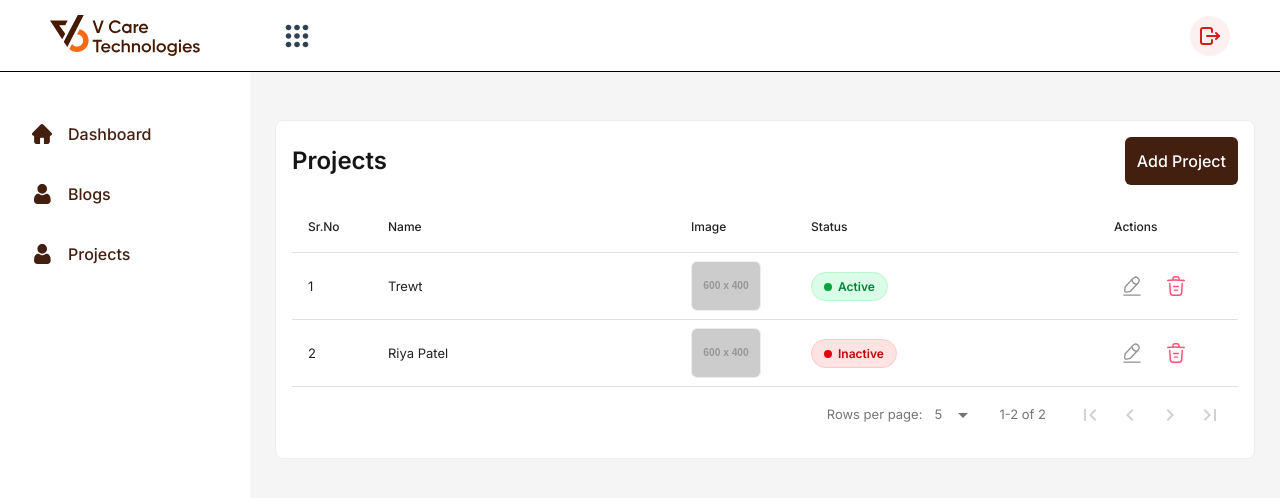
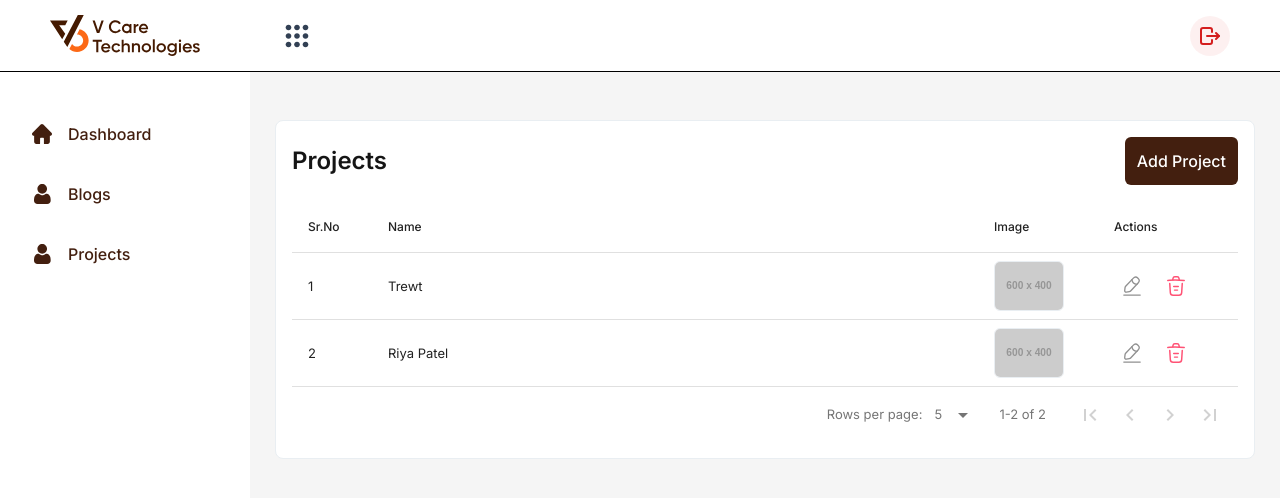
Before and after one commit to viralrakholiyatech/vcare-admin, a React (Vite) app: page /admin/projects in a window 1280 px wide. Shown: the top 498 px of the page. Built offline with nearby package versions, Linux system fonts and the light colour scheme; sample sign-in values are in the browser's storage.

Commit message:
Fix CORS by proxying /api requests in vercel.json and vite.config.js

```diff
--- a/src/pages/blogs/AddBlog.jsx
+++ b/src/pages/blogs/AddBlog.jsx
@@ -23,7 +23,6 @@ const AddBlog = () => {
         formState: { errors },
     } = useForm({
         defaultValues: {
-            status: "active",
             date: new Date().toISOString().split("T")[0],
         },
     });
@@ -37,7 +36,6 @@ const AddBlog = () => {
             longDescription: "",
             metaTitle: "",
             metaDescription: "",
-            status: "active",
             image: null,
         });
 
@@ -374,7 +372,7 @@ const AddBlog = () => {
 
 
                         {/* ================= META TITLE ================= */}
-                        <div className="col-span-12 lg:col-span-8">
+                        <div className="col-span-12">
 
                             <div className="input_box pb-3">
 
@@ -388,41 +386,6 @@ const AddBlog = () => {
                                     className="w-full py-2.5 px-3 text-[14px] border border-[#E6EAEF] rounded-md outline-none focus:border-[#431f0f]"
                                     {...register("metaTitle")}
                                 />
-
-                            </div>
-
-                        </div>
-
-
-                        {/* ================= STATUS ================= */}
-                        <div className="col-span-12 lg:col-span-4">
-
-                            <div className="input_box pb-3 relative">
-
-                                <p className="mb-1 text-[14px] text-[#151515]">
-                                    Status
-                                </p>
-
-                                <select
-                                    className="w-full py-2.5 px-3 text-[14px] border border-[#E6EAEF] rounded-md outline-none focus:border-[#431f0f] bg-white"
-                                    {...register("status", {
-                                        required: "Select status",
-                                    })}
-                                >
-                                    <option value="active">
-                                        Active
-                                    </option>
-
-                                    <option value="inactive">
-                                        Inactive
-                                    </option>
-                                </select>
-
-                                {errors.status && (
-                                    <p className="absolute bottom-[-7px] text-[12px] text-[#dc3545]">
-                                        {errors.status.message}
-                                    </p>
-                                )}
 
                             </div>
 
--- a/src/pages/blogs/Blogs.jsx
+++ b/src/pages/blogs/Blogs.jsx
@@ -39,7 +39,6 @@ const Blogs = () => {
                 ? item.image
                 : `https://www.vcaretechnologies.net/public/frontend/images/blog/${item.image}`
               : 'https://dummyimage.com/600x400/000/fff',
-            status: item.status || 'active',
           }))
         );
       }
@@ -53,17 +52,6 @@ const Blogs = () => {
   useEffect(() => {
     fetchBlogs();
   }, []);
-
-  // Update Status
-  const updateStatus = (id, newStatus) => {
-    setData(prev =>
-      prev.map(row =>
-        row.id === id
-          ? { ...row, status: newStatus }
-          : row
-      )
-    );
-  };
 
   // Delete Blog
   const handleDelete = async (id) => {
@@ -153,29 +141,6 @@ const Blogs = () => {
       width: '130px',
     },
     {
-      name: 'Status',
-      cell: row => (
-        <button
-          type="button"
-          className={`px-3 py-1.5 rounded-full text-[12px] font-semibold capitalize transition-all duration-200 ${row.status === 'active'
-            ? 'bg-green-100 text-green-700 border border-green-200 hover:bg-green-200'
-            : 'bg-red-100 text-red-700 border border-red-200 hover:bg-red-200'
-            }`}
-        >
-          <span
-            className={`inline-block w-2 h-2 rounded-full mr-1.5 ${row.status === 'active'
-              ? 'bg-green-600'
-              : 'bg-red-600'
-              }`}
-          ></span>
-          {row.status}
-        </button>
-      ),
-      sortable: true,
-      sortFunction: (rowA, rowB) =>
-        rowA.status.localeCompare(rowB.status),
-    },
-    {
       name: 'Actions',
       cell: row => (
         <div className="flex items-center gap-2">
--- a/src/pages/blogs/EditBlog.jsx
+++ b/src/pages/blogs/EditBlog.jsx
@@ -32,7 +32,6 @@ const EditBlog = () => {
             longDescription: "",
             metaTitle: "",
             metaDescription: "",
-            status: "active",
             image: null,
         },
     });
@@ -120,7 +119,6 @@ const EditBlog = () => {
                     longDescription: blog.long_description || blog.longDescription || "",
                     metaTitle: blog.meta_title || blog.metaTitle || "",
                     metaDescription: blog.meta_description || blog.metaDescription || "",
-                    status: blog.status || "active",
                     image: null,
                 });
 
@@ -385,7 +383,7 @@ const EditBlog = () => {
 
                         {/* ================= DATE ================= */}
 
-                        <div className="col-span-12 lg:col-span-4">
+                        <div className="col-span-12 lg:col-span-6">
 
                             <div className="input_box pb-3 relative">
 
@@ -415,7 +413,7 @@ const EditBlog = () => {
 
                         {/* ================= USER ================= */}
 
-                        <div className="col-span-12 lg:col-span-4">
+                        <div className="col-span-12 lg:col-span-6">
 
                             <div className="input_box pb-3 relative">
 
@@ -438,34 +436,6 @@ const EditBlog = () => {
                                         {errors.user.message}
                                     </p>
                                 )}
-
-                            </div>
-
-                        </div>
-
-
-                        {/* ================= STATUS ================= */}
-
-                        <div className="col-span-12 lg:col-span-4">
-
-                            <div className="input_box pb-3 relative">
-
-                                <p className="mb-1 text-[14px] text-[#151515]">
-                                    Status
-                                </p>
-
-                                <select
-                                    className="w-full py-2.5 px-3 text-[14px] border border-[#E6EAEF] rounded-md outline-none focus:border-[#431f0f] bg-white"
-                                    {...register("status")}
-                                >
-                                    <option value="active">
-                                        Active
-                                    </option>
-
-                                    <option value="inactive">
-                                        Inactive
-                                    </option>
-                                </select>
 
                             </div>
 
--- a/src/pages/projects/AddProject.jsx
+++ b/src/pages/projects/AddProject.jsx
@@ -24,7 +24,7 @@ const AddProject = () => {
         formState: { errors },
     } = useForm({
         defaultValues: {
-            status: "active",
+            projectName: "",
         },
     });
 
@@ -47,7 +47,6 @@ const AddProject = () => {
             metaTitle: "",
             metaDescription: "",
             slug: "",
-            status: "active",
         });
 
         setThumbnailPreview(null);
@@ -628,7 +627,7 @@ const AddProject = () => {
 
 
                         {/* ================= META TITLE ================= */}
-                        <div className="col-span-12 lg:col-span-4">
+                        <div className="col-span-12 lg:col-span-6">
 
                             <div className="input_box pb-3">
 
@@ -648,29 +647,8 @@ const AddProject = () => {
                         </div>
 
 
-                        {/* ================= META DESCRIPTION ================= */}
-                        <div className="col-span-12 lg:col-span-4">
-
-                            <div className="input_box pb-3">
-
-                                <p className="mb-1 text-[14px] text-[#151515]">
-                                    Meta Description
-                                </p>
-
-                                <textarea
-                                    rows={3}
-                                    placeholder="Meta Description"
-                                    className="w-full py-2.5 px-3 text-[14px] border border-[#E6EAEF] rounded-md outline-none focus:border-[#431f0f] resize-none"
-                                    {...register("metaDescription")}
-                                />
-
-                            </div>
-
-                        </div>
-
-
                         {/* ================= SLUG ================= */}
-                        <div className="col-span-12 lg:col-span-4">
+                        <div className="col-span-12 lg:col-span-6">
 
                             <div className="input_box pb-3">
 
@@ -690,35 +668,21 @@ const AddProject = () => {
                         </div>
 
 
-                        {/* ================= STATUS ================= */}
-                        <div className="col-span-12 lg:col-span-4">
+                        {/* ================= META DESCRIPTION ================= */}
+                        <div className="col-span-12">
 
-                            <div className="input_box pb-3 relative">
+                            <div className="input_box pb-3">
 
                                 <p className="mb-1 text-[14px] text-[#151515]">
-                                    Status
+                                    Meta Description
                                 </p>
 
-                                <select
-                                    className="w-full py-2.5 px-3 text-[14px] border border-[#E6EAEF] rounded-md outline-none focus:border-[#431f0f] bg-white"
-                                    {...register("status", {
-                                        required: "Select status",
-                                    })}
-                                >
-                                    <option value="active">
-                                        Active
-                                    </option>
-
-                                    <option value="inactive">
-                                        Inactive
-                                    </option>
-                                </select>
-
-                                {errors.status && (
-                                    <p className="absolute bottom-[-7px] text-[12px] text-[#dc3545]">
-                                        {errors.status.message}
-                                    </p>
-                                )}
+                                <textarea
+                                    rows={3}
+                                    placeholder="Meta Description"
+                                    className="w-full py-2.5 px-3 text-[14px] border border-[#E6EAEF] rounded-md outline-none focus:border-[#431f0f] resize-none"
+                                    {...register("metaDescription")}
+                                />
 
                             </div>
 
--- a/src/pages/projects/EditProject.jsx
+++ b/src/pages/projects/EditProject.jsx
@@ -42,7 +42,6 @@ const EditProject = () => {
             metaTitle: "",
             metaDescription: "",
             slug: "",
-            status: "active",
         },
     });
 
@@ -111,7 +110,6 @@ const EditProject = () => {
                     metaDescription:
                         "This is a demo project meta description.",
                     slug: slug || "",
-                    status: "active",
                 });
 
                 /*
@@ -799,7 +797,7 @@ const EditProject = () => {
 
 
                         {/* ================= META TITLE ================= */}
-                        <div className="col-span-12 lg:col-span-4">
+                        <div className="col-span-12 lg:col-span-6">
 
                             <div className="input_box pb-3">
 
@@ -819,29 +817,8 @@ const EditProject = () => {
                         </div>
 
 
-                        {/* ================= META DESCRIPTION ================= */}
-                        <div className="col-span-12 lg:col-span-4">
-
-                            <div className="input_box pb-3">
-
-                                <p className="mb-1 text-[14px] text-[#151515]">
-                                    Meta Description
-                                </p>
-
-                                <textarea
-                                    rows={3}
-                                    placeholder="Meta Description"
-                                    className="w-full py-2.5 px-3 text-[14px] border border-[#E6EAEF] rounded-md outline-none focus:border-[#431f0f] resize-none"
-                                    {...register("metaDescription")}
-                                />
-
-                            </div>
-
-                        </div>
-
-
                         {/* ================= SLUG ================= */}
-                        <div className="col-span-12 lg:col-span-4">
+                        <div className="col-span-12 lg:col-span-6">
 
                             <div className="input_box pb-3">
 
@@ -861,35 +838,21 @@ const EditProject = () => {
                         </div>
 
 
-                        {/* ================= STATUS ================= */}
-                        <div className="col-span-12 lg:col-span-4">
+                        {/* ================= META DESCRIPTION ================= */}
+                        <div className="col-span-12">
 
-                            <div className="input_box pb-3 relative">
+                            <div className="input_box pb-3">
 
                                 <p className="mb-1 text-[14px] text-[#151515]">
-                                    Status
+                                    Meta Description
                                 </p>
 
-                                <select
-                                    className="w-full py-2.5 px-3 text-[14px] border border-[#E6EAEF] rounded-md outline-none focus:border-[#431f0f] bg-white"
-                                    {...register("status", {
-                                        required: "Select status",
-                                    })}
-                                >
-                                    <option value="active">
-                                        Active
-                                    </option>
-
-                                    <option value="inactive">
-                                        Inactive
-                                    </option>
-                                </select>
-
-                                {errors.status && (
-                                    <p className="absolute bottom-[-7px] text-[12px] text-[#dc3545]">
-                                        {errors.status.message}
-                                    </p>
-                                )}
+                                <textarea
+                                    rows={3}
+                                    placeholder="Meta Description"
+                                    className="w-full py-2.5 px-3 text-[14px] border border-[#E6EAEF] rounded-md outline-none focus:border-[#431f0f] resize-none"
+                                    {...register("metaDescription")}
+                                />
 
                             </div>
 
--- a/src/pages/projects/Projects.jsx
+++ b/src/pages/projects/Projects.jsx
@@ -21,17 +21,6 @@ const Projects = () => {
       status: 'inactive',
     },
   ]);
-
-  // Update Status
-  const updateStatus = (id, newStatus) => {
-    setData(prev =>
-      prev.map(row =>
-        row.id === id
-          ? { ...row, status: newStatus }
-          : row
-      )
-    );
-  };
 
   // Delete Blog
   const handleDelete = async id => {
@@ -105,31 +94,6 @@ const Projects = () => {
         </div>
       ),
       width: '120px',
-    },
-    {
-      name: 'Status',
-      cell: row => (
-        <button
-          type="button"
-          className={`px-3 py-1.5 rounded-full text-[12px] font-semibold capitalize transition-all duration-200 ${
-            row.status === 'active'
-              ? 'bg-green-100 text-green-700 border border-green-200 hover:bg-green-200'
-              : 'bg-red-100 text-red-700 border border-red-200 hover:bg-red-200'
-          }`}
-        >
-          <span
-            className={`inline-block w-2 h-2 rounded-full mr-1.5 ${
-              row.status === 'active'
-                ? 'bg-green-600'
-                : 'bg-red-600'
-            }`}
-          ></span>
-          {row.status}
-        </button>
-      ),
-      sortable: true,
-      sortFunction: (rowA, rowB) =>
-        rowA.status.localeCompare(rowB.status),
     },
     {
       name: 'Actions',
```
